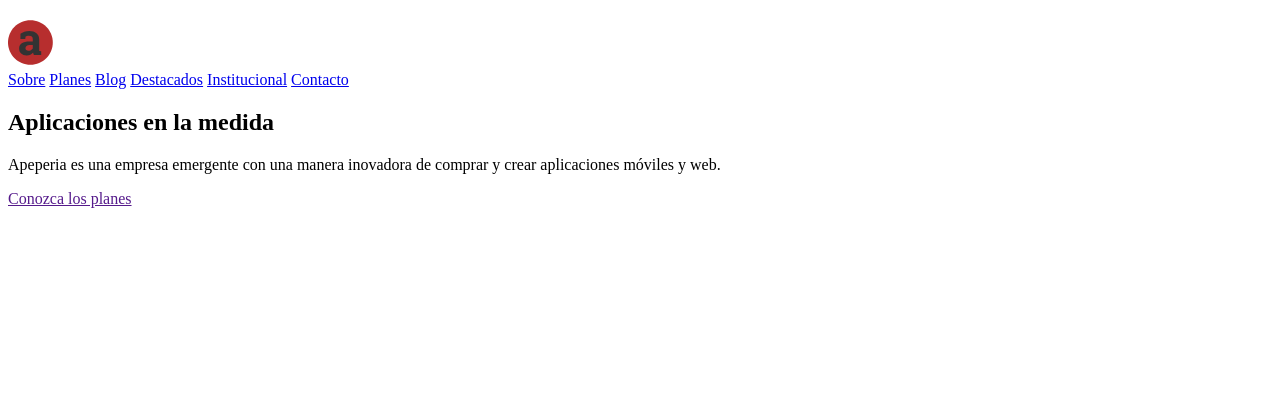
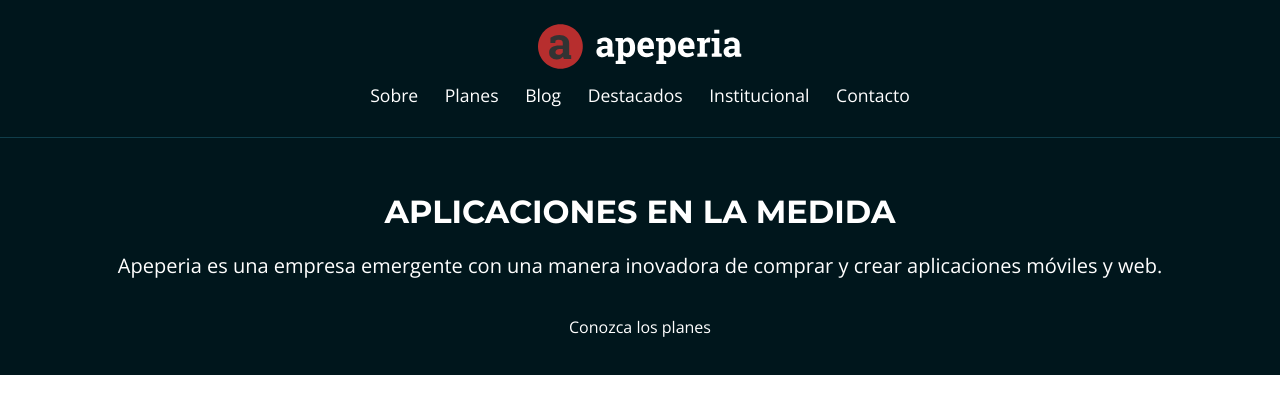
Before and after one commit to Miles-Arts/layout-web, a plain HTML site: page index.html in a window 1280 px wide. Drawn offline with nearby package versions, Linux system fonts and the light colour scheme.

Commit message:
Organizando CSS y HTML -head-

```diff
--- /dev/null
+++ b/css/bases.css
@@ -0,0 +1,3 @@
+body {
+    font-family: "Open Sans", sans-serif;
+}
--- a/index.html
+++ b/index.html
@@ -1,29 +1,40 @@
 <!DOCTYPE html>
 <html lang="en">
+
 <head>
     <meta charset="UTF-8">
     <meta http-equiv="X-UA-Compatible" content="IE=edge">
     <meta name="viewport" content="width=device-width, initial-scale=1.0">
     <title>Home | Apeperia</title>
+    <link href="css/reset.css" rel="stylesheet">
+    <link
+        href="https://fonts.googleapis.com/css2?family=Montserrat:wght@300;400;700&family=Open+Sans:wght@300;400;700&display=swap"
+        rel="stylesheet">
+    <link href="css/head.css" rel="stylesheet">
+    <link href="css/llamada.css" rel="stylesheet">
+    <link href="css/bases.css" rel="stylesheet">
 </head>
+
 <body>
-    <header>
-        <img src="img/logo-apeperia.svg" alt="Logo de Apeperia">
-        <nav>
-            <lis><a href="#">Sobre</a></lis>
-            <lis><a href="#">Planes</a></lis>
-            <lis><a href="#">Blog</a></lis>
-            <lis><a href="#">Destacados</a></lis>
-            <lis><a href="#">Institucional</a></lis>
-            <lis><a href="#">Contacto</a></lis>
+    <header class="head">
+        <img class="head__logo" src="img/logo-apeperia.svg" alt="Logo de Apeperia">
+        <nav class="head__navegacion">
+            <li class="head__enlace"><a href="#">Sobre</a></li>
+            <li class="head__enlace"><a href="#">Planes</a></li>
+            <li class="head__enlace"><a href="#">Blog</a></li>
+            <li class="head__enlace"><a href="#">Destacados</a></li>
+            <li class="head__enlace"><a href="#">Institucional</a></li>
+            <li class="head__enlace"><a href="#">Contacto</a></li>
         </nav>
     </header>
     <main>
-        <section>
-            <h1>Aplicaciones en la medida</h1>
-            <p>Apeperia es una empresa emergente con una manera inovadora de comprar y crear aplicaciones móviles y web.</p>
-            <a href="">Conozca los planes</a>
+        <section class="llamada">
+            <h1 class="llamada__titulo">Aplicaciones en la medida</h1>
+            <p class="llamada__texto">Apeperia es una empresa emergente con una manera inovadora de comprar y crear
+                aplicaciones móviles y web.</p>
+            <a class="llamada__boton" href="">Conozca los planes</a>
         </section>
     </main>
 </body>
+
 </html>
```
